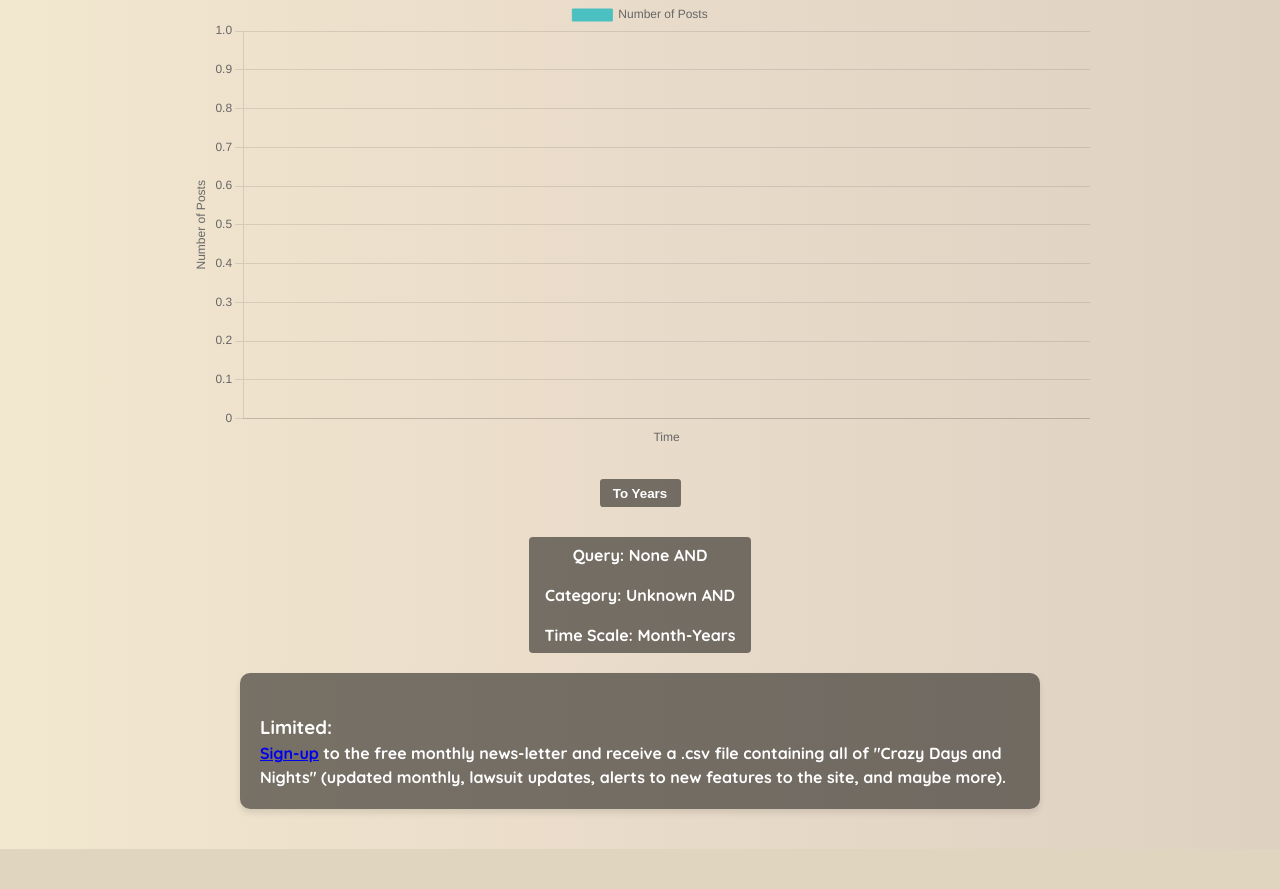
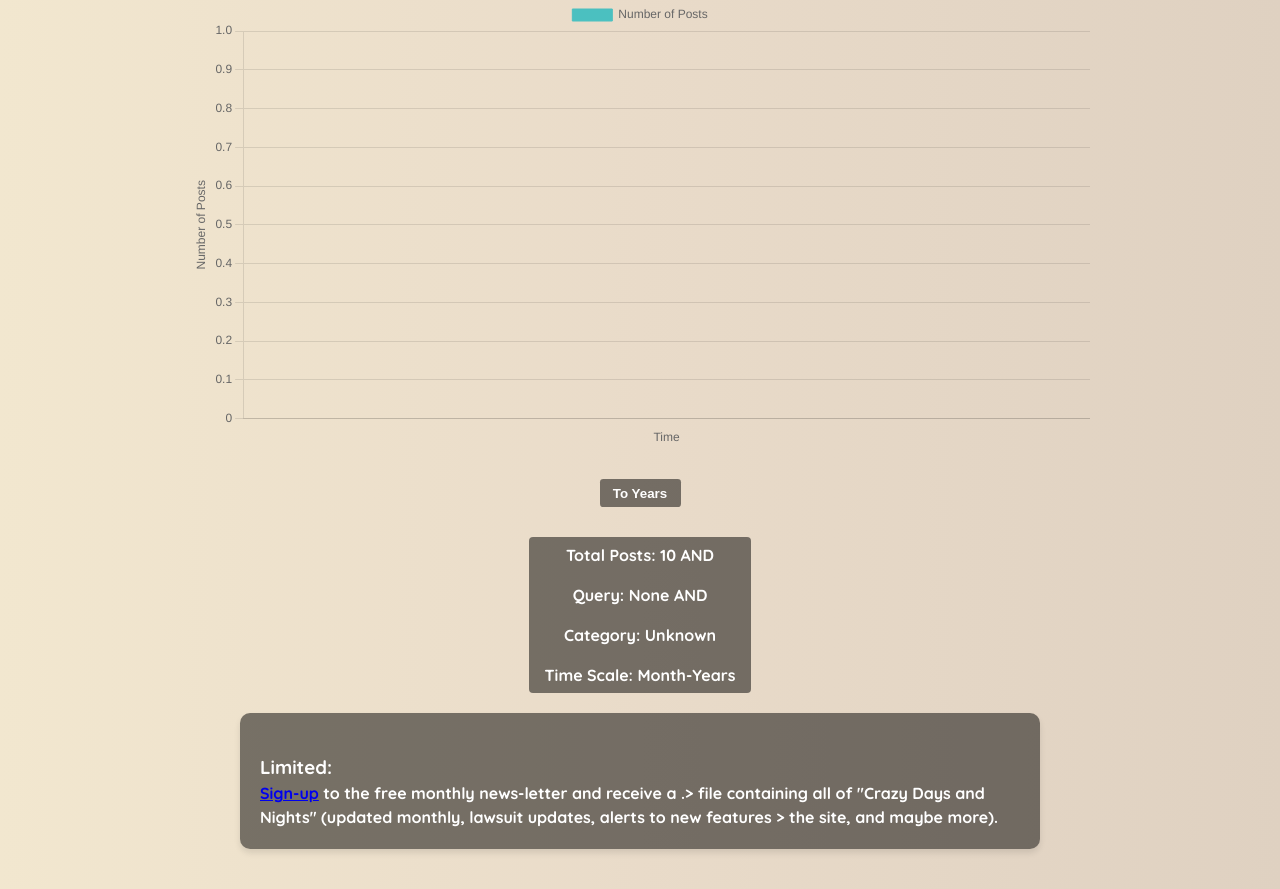
Before and after one commit to cesardgm/crazy-days-and-nights-lawsuit-public, a Flask app: template templates/data/data.html in a window 1280 px wide. Shown: the part 131-1020 px from the top of the page. Before the commit the page ends 980 px from the top, so only its background shows below. Run offline with Flask 3, Linux system fonts and the light colour scheme; the template is opened without the code that fills it: most values are stand-ins (such as "Sample title", 1, 10 or a date in 2020).

Commit message:
edits to /data and /data/search

```diff
--- a/app.py
+++ b/app.py
@@ -106,7 +106,7 @@ def data_func():
   # Retrieves the posts based on the limit, offset, and labels.
   BLINDS = load_limited_recent_posts(no_limit, no_offset, labels)
   # Creates a bar chart based on the retrieved posts and the toggle state.
-  values, counts = create_bar_chart(BLINDS, toggle)
+  values, counts, total = create_bar_chart(BLINDS, toggle)
 
   # Renders the 'data.html' template, passing the values, counts, toggle state, current path, search query, and labels to it.
   return render_template('data/data.html',
@@ -115,7 +115,8 @@ def data_func():
                          toggle=toggle,
                          current_path=request.path,
                          search_query=search_query,
-                         labels=labels)
+                         labels=labels,
+                         total=total)
 
 
 # The app route decorator maps the URL '/data/search' to the function data_search_func,
@@ -144,7 +145,7 @@ def data_search_func():
   BLINDS = load_limited_filtered_posts(search_query, no_limit, no_offset,
                                        labels)
   # Creates a bar chart based on the retrieved posts and the toggle state.
-  values, counts = create_bar_chart(BLINDS, toggle)
+  values, counts, total = create_bar_chart(BLINDS, toggle)
 
   # Renders the 'data.html' template, passing the values, counts, toggle state, current path, search query, and labels to it.
   return render_template('data/data.html',
@@ -153,7 +154,8 @@ def data_search_func():
                          toggle=toggle,
                          current_path=request.path,
                          search_query=search_query,
-                         labels=labels)
+                         labels=labels,
+                         total=total)
 
 
 # This decorator maps the URL '/lawsuit' to the function lawsuit_func.
@@ -206,4 +208,4 @@ def yougov_func():
 
 
 if __name__ == "__main__":
-  app.run(host='0.0.0.0', port=10000, debug=False)
+  app.run(host='0.0.0.0', debug=False)
--- a/templates/data/data.html
+++ b/templates/data/data.html
@@ -16,9 +16,11 @@
       {% include 'data/barchart_toggle.html' %}
     </div>
     <div class="search-params">
+      Total Posts: {{ total }} AND
+      <br><br>
       Query: {{ search_query if search_query else 'None' }} AND
       <br><br>
-      Category: {% if labels == 1 %}Blinds{% elif labels == 2 %}Reveals{% elif labels == 3 %}All{% else %}Unknown{% endif %} AND
+      Category: {% if labels == 1 %}Blinds{% elif labels == 2 %}Reveals{% elif labels == 3 %}All{% else %}Unknown{% endif %}
       <br><br>
       Time Scale: {{ "Month-Years" if toggle else "Years" }}
     </div>
@@ -26,8 +28,8 @@
       <div class="text-block">
         <h3>Limited:</h3>
         <p>
-            <a href="https://forms.gle/mtRdJQWuJazqjK2C7">Sign-up</a> to the free monthly news-letter and receive a .csv
-            file containing all of "Crazy Days and Nights" (updated monthly, lawsuit updates, alerts to new features to
+            <a href="https://forms.gle/mtRdJQWuJazqjK2C7">Sign-up</a> to the free monthly news-letter and receive a .>
+            file containing all of "Crazy Days and Nights" (updated monthly, lawsuit updates, alerts to new features >
             the site, and maybe more).
         </p>
     </div>
```
Also changed, not shown: barchart.py (+9 -3 lines).
